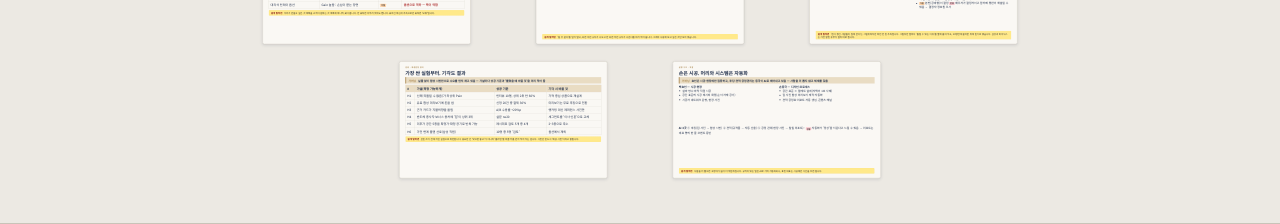
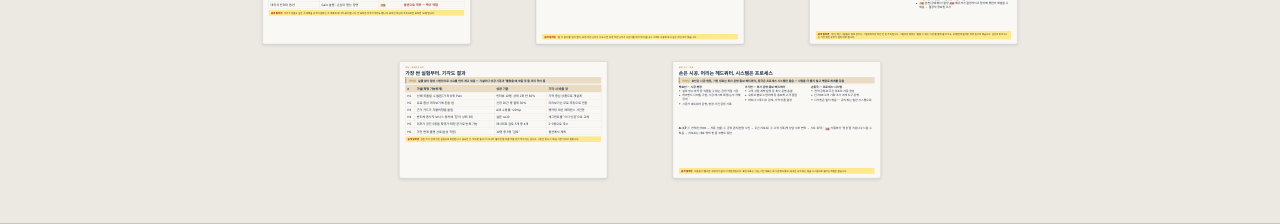
Before and after one commit to donggukson/rehoo, a plain HTML site: page bm/index.html in a window 1280 px wide. Shown: the part 525-749 px from the top of the page. Drawn offline with Linux system fonts and the light colour scheme; a web font is replaced by a local one.

Commit message:
역할 장표: 효인 시공 / 기헌 운영·홍보·헤드쿼터 / 동국 프로세스
Co-Authored-By: Claude Fable 5.1 <noreply@anthropic.com>
Claude-Session: https://claude.ai/code/session_017De1ba8UHVFEMQzGyqSsv6

```diff
--- a/bm/index.html
+++ b/bm/index.html
@@ -39,6 +39,7 @@ h1,h2,h3{text-wrap:balance;margin:0}
 .body{font-size:.72em;line-height:1.4;flex:1;min-height:0}
 .body ul{margin:0;padding-left:1.2em} .body li+li{margin-top:.2em} .body p{margin:0}
 .cols{display:grid;grid-template-columns:1fr 1fr;gap:1.2em;flex:1;min-height:0}
+.cols3{display:grid;grid-template-columns:1fr 1fr 1fr;gap:.6em;flex:1;min-height:0}
 .cols>div{min-width:0}
 .easy{font-size:.6em;background:var(--pit-y);color:var(--pit-ink);border-radius:.4em;padding:.5em .9em;border:1px dashed rgba(0,0,0,.25);line-height:1.35}
 .easy b{color:#8a1d1d;margin-right:.4em}
@@ -335,14 +336,15 @@ body.reader #reader{display:block} body.reader #viewport,body.reader #help{displ
   </section>
 
   <section class="slide" data-frame="roles" tabindex="0" style="left:3350px;top:4330px;width:1600px">
-    <div class="kicker">실행 구조 · 역할</div><h2>손은 시공, 머리와 시스템은 자동화</h2>
-    <div class="gov"><b>거버닝</b> 효인은 시공·현장에만 집중하고, 후킹·견적·공정관리는 동국이 AI로 떼어내고 있음 — 사람을 더 뽑지 않고 체계를 갖춤</div>
-    <div class="cols">
-      <div class="body"><b>백효인 — 시공·현장</b><ul><li>설비·방수·바닥 직접 시공</li><li>공간 표준의 시공 레시피 확정(순서·자재·공기)</li><li>시공자 네트워크 운영, 현장 사진</li></ul></div>
-      <div class="body"><b>손동국 — 디자인·프로세스</b><ul><li>공간 표준 × 팔레트 설계(자택이 1호 사례)</li><li>집 사진 합성 미리보기 제작·자동화</li><li>견적·공정표·리포트 자동 생성, 콘텐츠·채널</li></ul></div>
+    <div class="kicker">실행 구조 · 역할</div><h2>손은 시공, 머리는 헤드쿼터, 시스템은 프로세스</h2>
+    <div class="gov"><b>거버닝</b> 효인은 시공·현장, 기헌 대표는 회사 운영·홍보·헤드쿼터, 동국은 프로세스·시스템만 맡음 — 사람을 더 뽑지 않고 역할로 체계를 갖춤</div>
+    <div class="cols3">
+      <div class="body"><b>백효인 — 시공·현장</b><ul><li>설비·방수·바닥 등 되돌릴 수 없는 공정 직접 시공</li><li>하이엔드 디테일 구현, 시공 레시피 확정(순서·자재·공기)</li><li>시공자 네트워크 운영, 현장 사진·공정 기록</li></ul></div>
+      <div class="body"><b>이기헌 — 회사 운영·홍보·헤드쿼터</b><ul><li>고객 상담·계약·일정 등 회사 운영 총괄</li><li>유튜브·블로그·맘카페 등 홍보와 고객 접점</li><li>파트너·스튜디오 관계, 가격·상품 결정</li></ul></div>
+      <div class="body"><b>손동국 — 프로세스·시스템</b><ul><li>견적·공정표·주간 리포트 자동 생성</li><li>단가DB·고객 기록·조사 과제 도구 운영</li><li>디자인은 맡지 않음 — 규칙 있는 일만 시스템으로</li></ul></div>
     </div>
-    <div class="body"><b>AI 3곳</b> ① 후킹(집 사진 → 합성 시안) ② 견적(규격품 → 자동 산출) ③ 공정 관리(현장 사진 → 일일 리포트) · <span class="tag c">반증</span>자동화가 '정성'을 지운다고 느낄 수 있음 → 리포트는 대표 명의 한 줄 코멘트 동반</div>
-    <div class="easy"><b>쉽게 말하면</b> 사람을 더 뽑으면 고정비가 늘어 더 위험해집니다. 규칙이 있는 일은 AI로 거의 자동화되니, 효인 대표는 시공에만 시간을 쓰면 됩니다.</div>
+    <div class="body"><b>AI 3곳</b> ① 견적(단가DB → 자동 산출) ② 공정 관리(현장 사진 → 주간 리포트) ③ 고객 기록(첫 상담·사후 연락 → 시트 축적) · <span class="tag c">반증</span>자동화가 '정성'을 지운다고 느낄 수 있음 → 리포트는 대표 명의 한 줄 코멘트 동반</div>
+    <div class="easy"><b>쉽게 말하면</b> 사람을 더 뽑으면 고정비가 늘어 더 위험해집니다. 효인 대표는 시공, 기헌 대표는 회사 운영과 홍보, 동국은 규칙 있는 일을 시스템으로 돌리는 역할만 맡습니다.</div>
   </section>
 
 </div></div>
```
